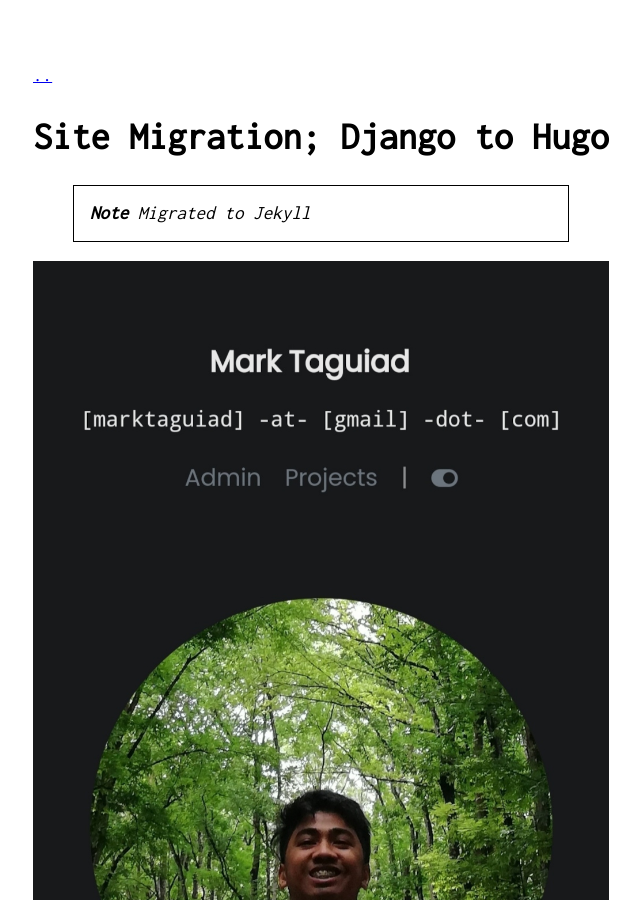
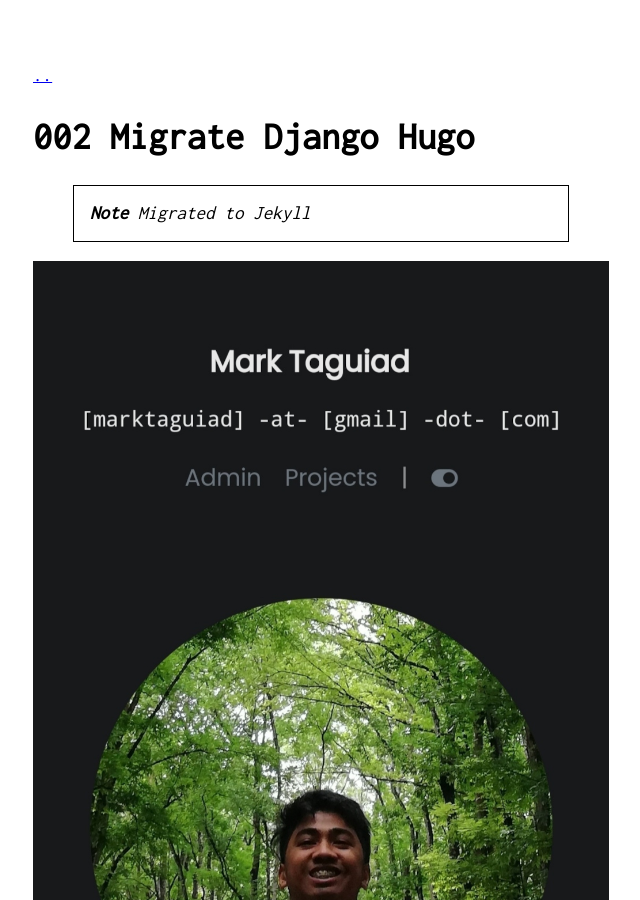
Before and after one commit to mcbtaguiad/web-tagsdev-jekyll, a Jekyll site: the page built from tagsdev/_posts/2023-03-04-hugo-static-site-generator.md, in a window 1280 px wide and 900 px high. Shown: the whole window, without its empty margins (319-959 px from the left). Built offline with Jekyll 4.4.1, drawn with Linux system fonts in a browser that asks for light colours; nearby versions of some CDN libraries.

```diff
--- a/tagsdev/_posts/2023-03-04-hugo-static-site-generator.md
+++ b/tagsdev/_posts/2023-03-04-hugo-static-site-generator.md
@@ -1,8 +1,6 @@
 ---
 layout: post
 title: "002 Migrate Django Hugo"
-date: 2023-03-04T18:18:31+08:00
-title: "Site Migration; Django to Hugo"
 date: 2023-03-04T18:18:31+08:00
 author: "Mark Taguiad"
 tags: ["hugo", "django", "python", "website", "html", "flask"]
```
Also changed, not shown: tagsdev/_posts/2023-03-01-imcollectingmoonlight.md (+0 -2 lines).
